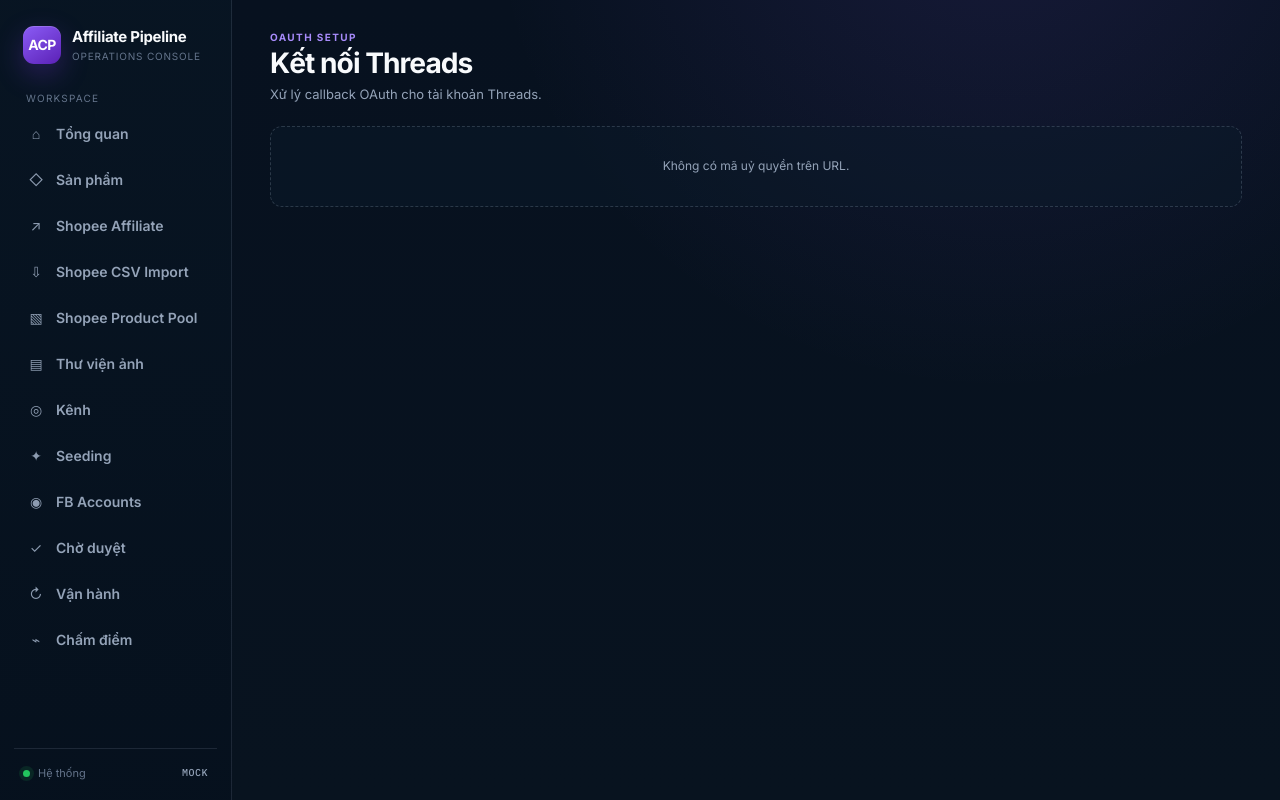
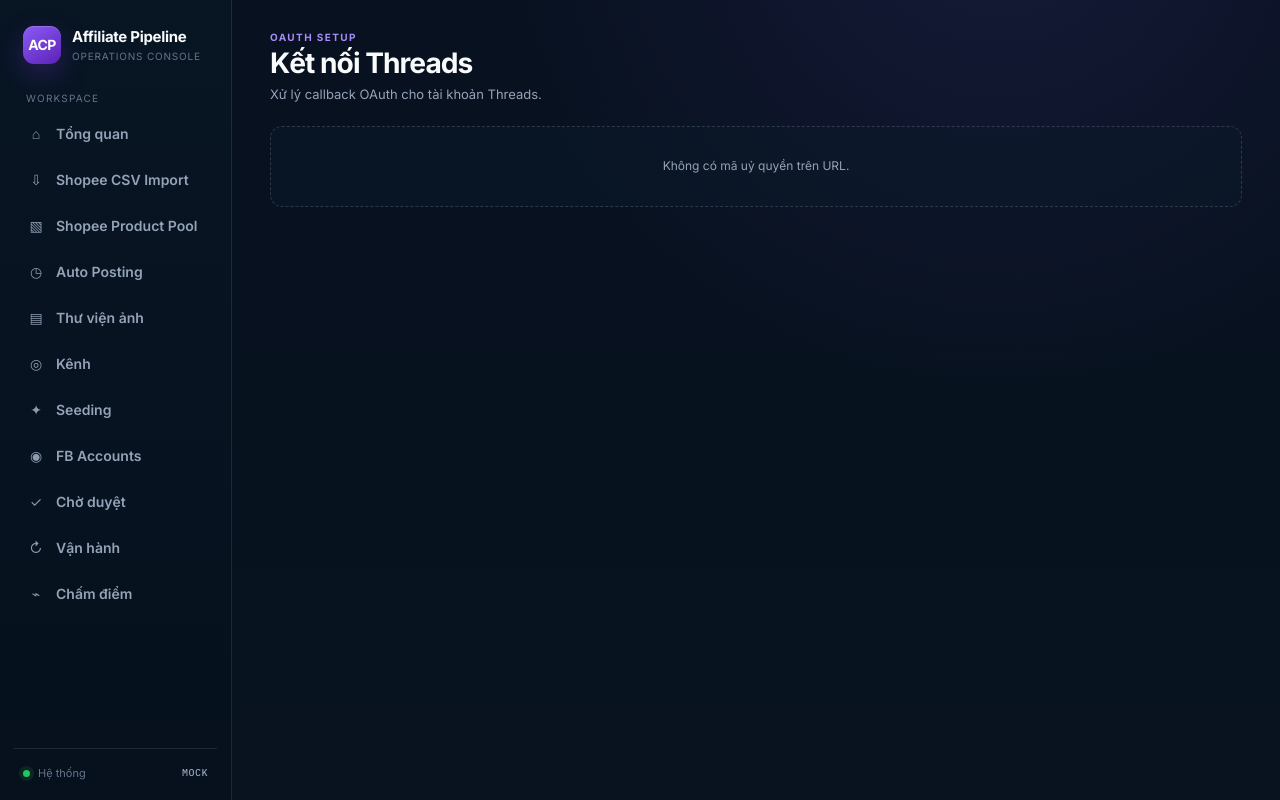
Before and after one commit to luongdo03x-byte/acp-affiliate-pipeline, a Python web app: template web/templates/oauth.html in a window 1280 px wide. Run offline with Jinja, Linux system fonts and the light colour scheme; the template is opened without the code that fills it, so the values that code supplies are empty.

Commit message:
feat: add control center navigation and favicon

```diff
--- a/web/templates/base.html
+++ b/web/templates/base.html
@@ -5,11 +5,13 @@
 <meta name="viewport" content="width=device-width, initial-scale=1">
 <meta name="theme-color" content="#07111F">
 <title>{% block title %}ACP — Affiliate Content Pipeline{% endblock %}</title>
+<link rel="icon" href="{{ url_for('static', filename='favicon.svg') }}" type="image/svg+xml">
 <link rel="preconnect" href="https://fonts.googleapis.com">
 <link rel="preconnect" href="https://fonts.gstatic.com" crossorigin>
 <link href="https://fonts.googleapis.com/css2?family=IBM+Plex+Mono:wght@400;500;600&family=Inter:wght@400;500;600;700&display=swap" rel="stylesheet">
 <link rel="stylesheet" href="{{ url_for('static', filename='acp.css') }}">
 <link rel="stylesheet" href="{{ url_for('static', filename='shopee_polish.css') }}">
+<link rel="stylesheet" href="{{ url_for('static', filename='control_center.css') }}">
 <script defer src="{{ url_for('static', filename='shopee_helper_state.js') }}"></script>
 <script defer src="{{ url_for('static', filename='shopee_product_intel.js') }}"></script>
 <script defer src="{{ url_for('static', filename='shopee_polish.js') }}"></script>
@@ -27,10 +29,9 @@
     <div class="nav-section-label">Workspace</div>
     <nav class="nav-list" aria-label="Điều hướng chính">
       <a href="/" class="nav-item {{ 'nav-item--active' if page=='doanh-thu' }}"><span class="nav-icon">⌂</span><span class="nav-label">Tổng quan</span></a>
-      <a href="/sanpham" class="nav-item {{ 'nav-item--active' if page=='san-pham' }}"><span class="nav-icon">◇</span><span class="nav-label">Sản phẩm</span></a>
-      <a href="/sanpham/shopee-bulk" class="nav-item {{ 'nav-item--active' if page=='shopee-affiliate' }}"><span class="nav-icon">↗</span><span class="nav-label">Shopee Affiliate</span></a>
       <a href="/sanpham/shopee-import" class="nav-item {{ 'nav-item--active' if page=='shopee-csv-import' }}"><span class="nav-icon">⇩</span><span class="nav-label">Shopee CSV Import</span></a>
       <a href="/sanpham/shopee" class="nav-item {{ 'nav-item--active' if page=='shopee-product-pool' }}"><span class="nav-icon">▧</span><span class="nav-label">Shopee Product Pool</span></a>
+      <a href="/auto-posting" class="nav-item {{ 'nav-item--active' if page=='auto-posting' }}"><span class="nav-icon">◷</span><span class="nav-label">Auto Posting</span></a>
       <a href="/thuvien-anh" class="nav-item {{ 'nav-item--active' if page=='thu-vien-anh' }}"><span class="nav-icon">▤</span><span class="nav-label">Thư viện ảnh</span></a>
       <a href="/kenh" class="nav-item {{ 'nav-item--active' if page=='kenh' }}"><span class="nav-icon">◎</span><span class="nav-label">Kênh</span></a>
       <a href="/seeding" class="nav-item {{ 'nav-item--active' if page=='seeding' and request.path != '/seeding/accounts' }}"><span class="nav-icon">✦</span><span class="nav-label">Seeding</span></a>
```
